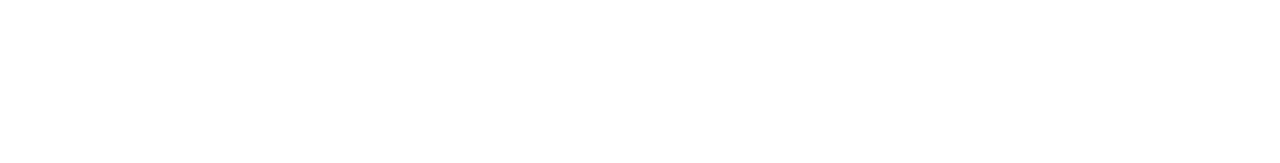
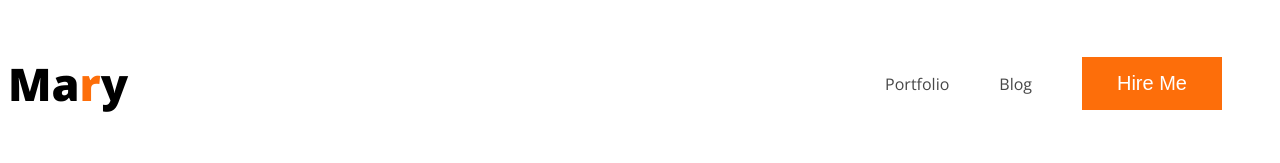
Before and after one commit to mahamudhassan1234/web-developer-portfolio, a plain HTML site: page index.html in a window 1280 px wide. Drawn offline with nearby package versions, Linux system fonts and the light colour scheme.

Commit message:
added nav

```diff
--- a/index.html
+++ b/index.html
@@ -4,9 +4,22 @@
     <meta charset="UTF-8">
     <meta name="viewport" content="width=device-width, initial-scale=1.0">
     <title>Developer Portfolio</title>
+    <link rel="preconnect" href="https://fonts.googleapis.com">
+<link rel="preconnect" href="https://fonts.gstatic.com" crossorigin>
+<link href="https://fonts.googleapis.com/css2?family=Open+Sans:ital,wght@0,300..800;1,300..800&family=Roboto:ital,wght@0,100;0,300;0,400;0,500;0,700;0,900;1,100;1,300;1,400;1,500;1,700;1,900&display=swap" rel="stylesheet">
+    <link rel="stylesheet" href="style/portfolio.css">
+
 </head>
 <body>
     <header>
+        <nav>
+            <h3 class="nav-tittle">Ma<span class="text-primary">r</span>y</h3>
+            <ul>
+                <li><a href="">Portfolio</a></li>
+                <li><a href="">Blog</a></li>
+                <li><button class="btn-primary">Hire Me</button></li>
+            </ul>
+        </nav>
 
     </header>
     <main>
--- /dev/null
+++ b/style/portfolio.css
@@ -0,0 +1,46 @@
+ /*command shared font*/
+ body{
+
+
+      font-family: "Open Sans", sans-serif;
+      font-optical-sizing: auto;
+      font-style: normal;
+      font-variation-settings:
+        "wdth" 100;
+}
+  .text-primary{
+    color: #FD6E0A;
+  }
+  /*nav related style*/
+nav{
+    display: flex;
+    justify-content: space-between;
+    align-items: center;
+}
+.nav-tittle{
+    color: black;
+    font-size: 45px;
+    font-weight: 800;
+}
+nav > ul{
+      display: flex;
+      align-items: center;
+}
+nav li{
+    list-style: none;
+    margin-right: 50px;
+}
+nav a {
+    text-decoration: none;
+    color: #474747;
+}
+.btn-primary{
+    border: radius 5px;;
+    background: #FD6E0A;
+    border: 0;
+    color: white;
+    font-size: 20px;
+    font-weight:500;
+    padding: 15px 35px;
+
+}
```
